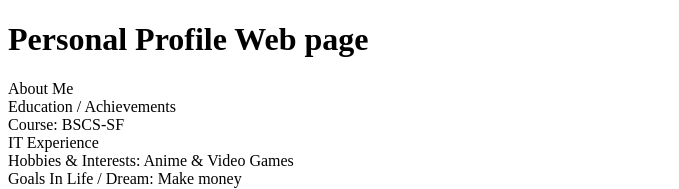
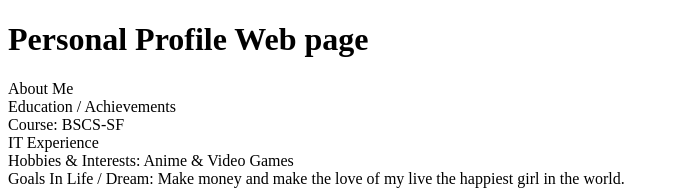
Before and after one commit to whittywit/webprog-SF241-html-lessons, a plain HTML site: page introduction/index.html in a window 1280 px wide. Shown: the top 189 px of the page, without its empty margins (0-679 px from the left). Drawn offline with Linux system fonts and the light colour scheme.

Commit message:
Updated Goals In Life

```diff
--- a/introduction/index.html
+++ b/introduction/index.html
@@ -13,7 +13,7 @@ Education / Achievements<br>
 Course: BSCS-SF <br>
 IT Experience<br>
 Hobbies & Interests: Anime & Video Games<br>
-Goals In Life / Dream: Make money<br>
+Goals In Life / Dream: Make money and make the love of my live the happiest girl in the world.<br>
 Picture Gallery<br>
 <img src="https://i.pinimg.com/1200x/21/7c/94/217c941f96d0457074411d1896d3625a.jpg" alt="Profile Image" width="300">
 </p>
```
